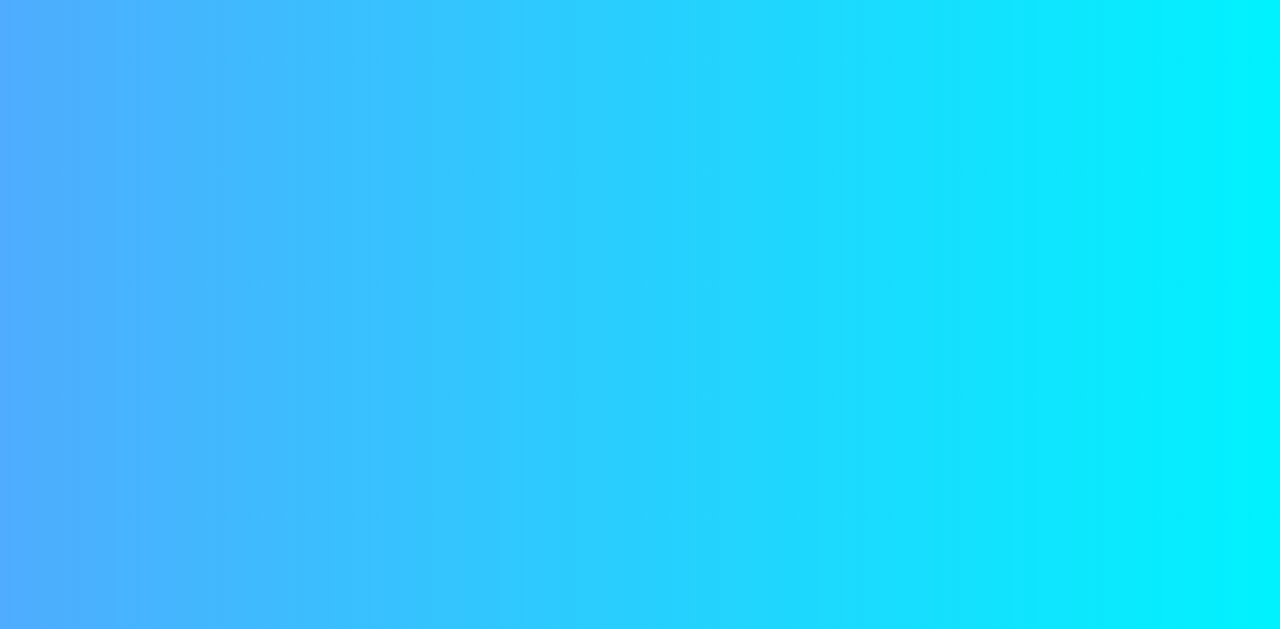
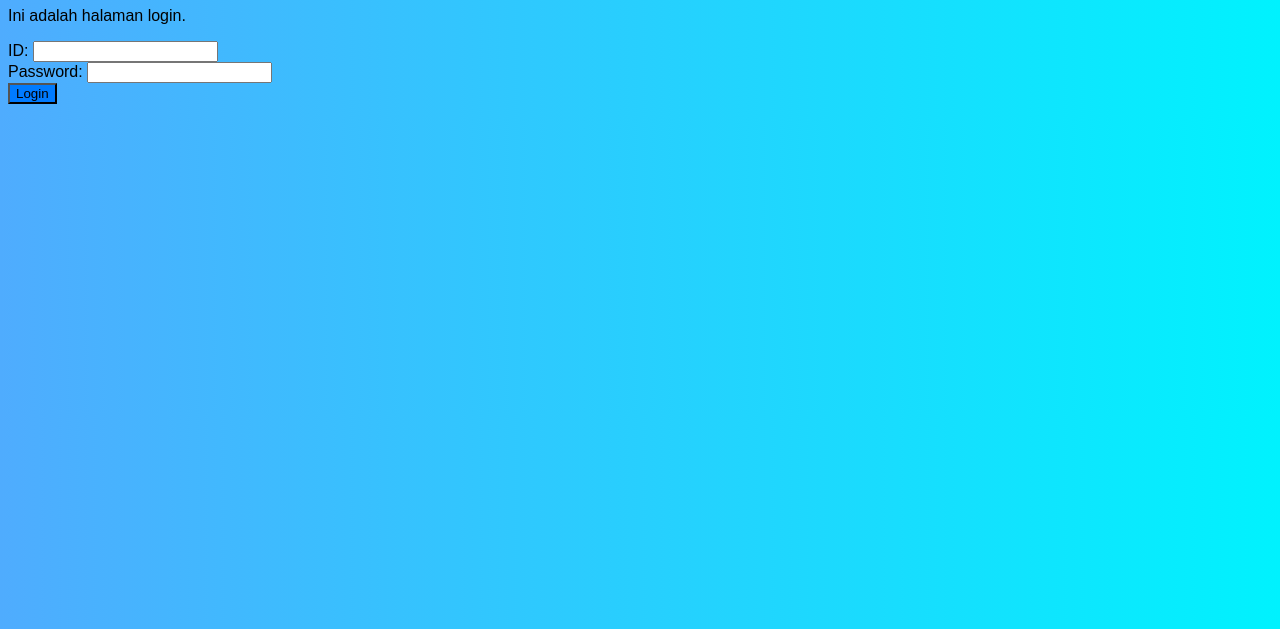
Before and after one commit to vliexvu001/LearningVu, a plain HTML site: page index.html in a window 1280 px wide. Shown: the part 171-800 px from the top of the page. Drawn offline with Linux system fonts and the light colour scheme.

Commit message:
Update index.html

```diff
--- a/index.html
+++ b/index.html
@@ -12,5 +12,23 @@
 
     <!-- Tambahkan script.js di sini -->
     <script src="script.js"></script>
+<body>
+    <h1>Selamat Datang di Learning Vu!</h1>
+    <p>Ini adalah halaman login.</p>
+
+    <form id="loginForm">
+        <label for="username">ID:</label>
+        <input type="text" id="username" name="username" required>
+        <br>
+
+        <label for="password">Password:</label>
+        <input type="password" id="password" name="password" required>
+        <br>
+
+        <button type="submit">Login</button>
+    </form>
+
+    <p id="message"></p>
+
+    <script src="script.js"></script>
 </body>
-</html>
```
